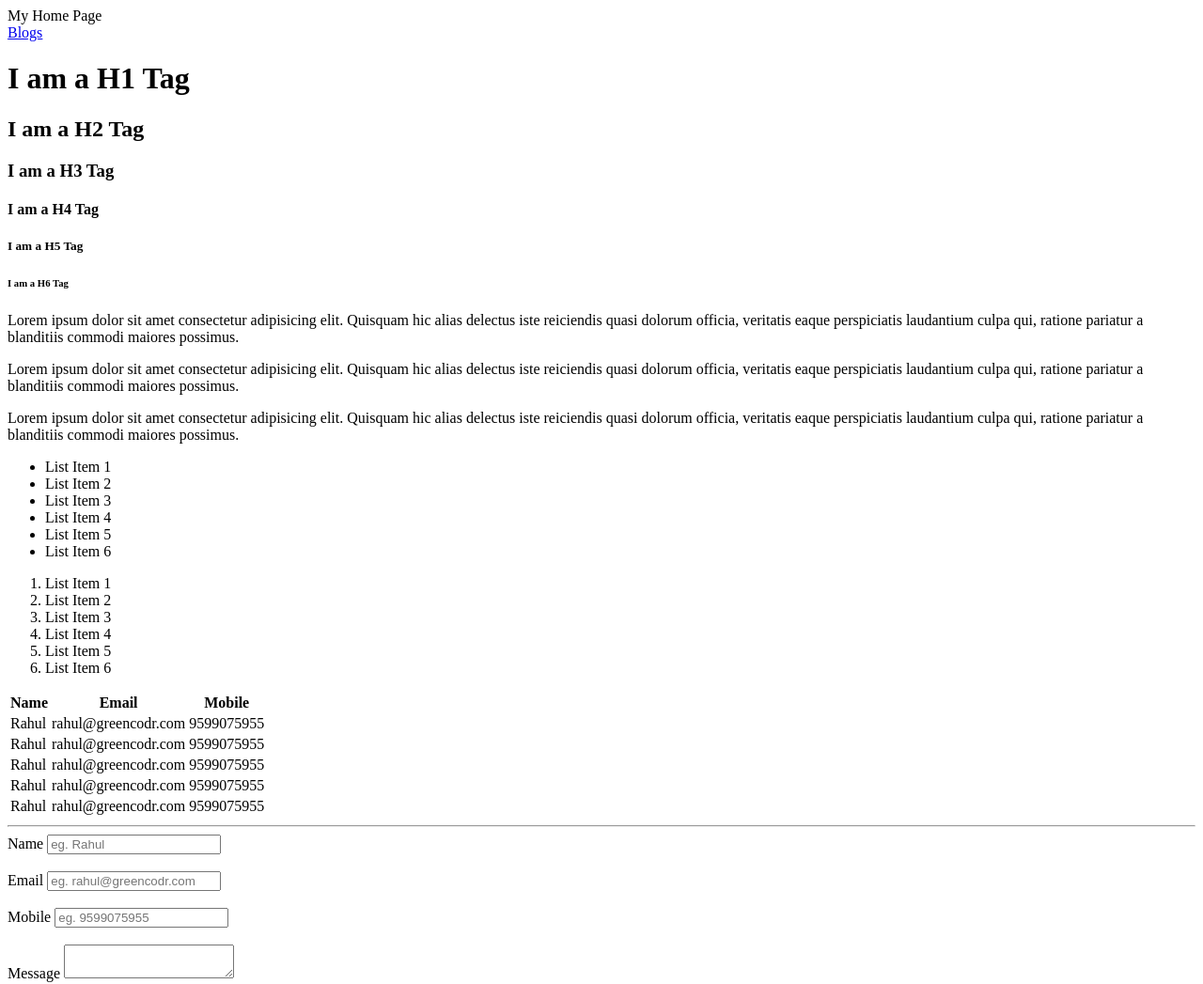
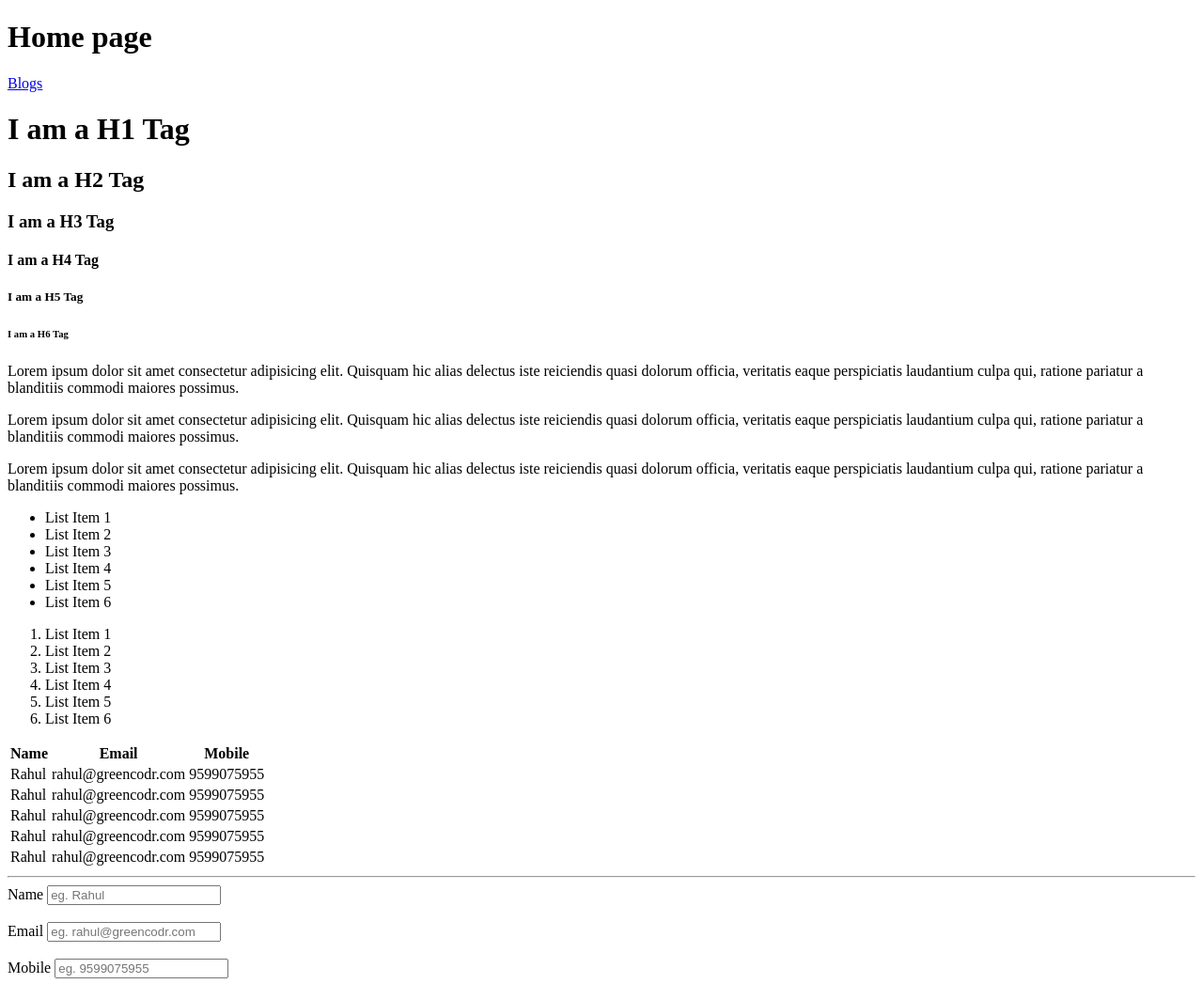
Before and after one commit to rahullahoria/web-foundational-course, a plain HTML site: page HTML/index.html in a window 1280 px wide. Shown: the top 1047 px of the page at 94% size. Drawn offline with Linux system fonts and the light colour scheme.

Commit message:
change the header of home page

```diff
--- a/HTML/index.html
+++ b/HTML/index.html
@@ -8,7 +8,7 @@
 <body>
 
     <header>
-        My Home Page
+       <h1>Home page</h1>
         <nav>
             <a href="blog.html">Blogs</a>
         </nav>
```
